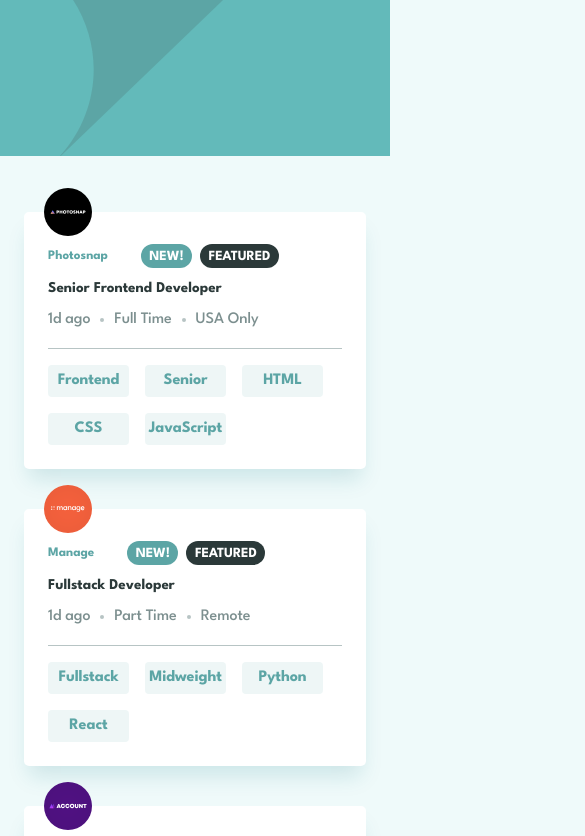
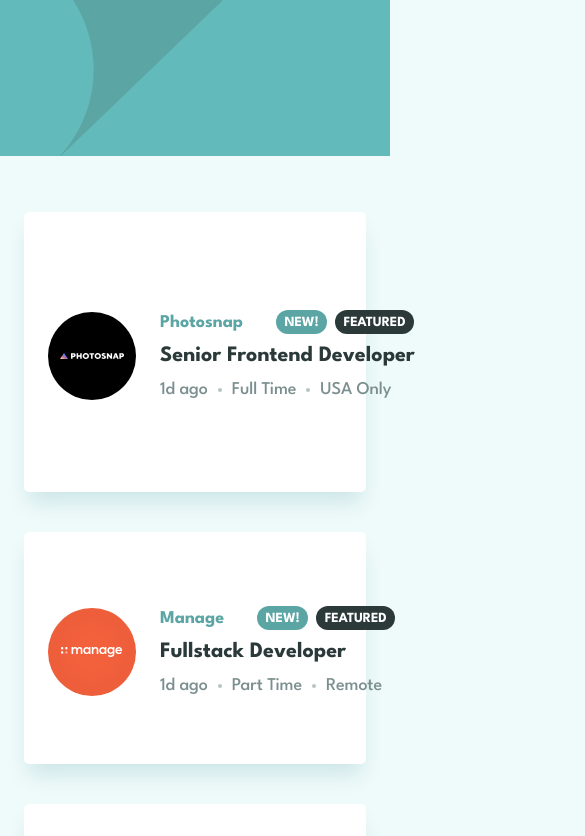
Before and after one commit to tikosaghinadze/job-listings-with-filtering, a React (Vite) app: page / in a window 390 px wide. Shown: the top 836 px of the page, 585 px wide, since content can reach past the window. Built offline with nearby package versions, Linux system fonts and the light colour scheme.

Commit message:
Added media query for desktop design

```diff
--- a/src/App.css
+++ b/src/App.css
@@ -76,6 +76,7 @@ header {
   flex-direction: column;
   align-items: center;
   gap: 8px;
+  width: 255px;
 }
 .company-new-feature {
   width: 100%;
@@ -212,3 +213,41 @@ header {
   cursor: pointer;
   background-color: #2b3939;
 }
+@media (max-width: 1440px) {
+  .rectangle {
+    display: none;
+  }
+  .job-div {
+    justify-content: space-between;
+    align-items: center;
+    gap: 263px;
+    flex-direction: row;
+  }
+  .main-container {
+    max-width: 1110px;
+  }
+  .logoSvg {
+    width: 88px;
+    height: 88px;
+    position: static; /* or any other desired position */
+    transform: none;
+  }
+  .left-div {
+    display: flex;
+    justify-content: center;
+    align-items: center;
+    gap: 24px;
+  }
+  .position {
+    font-size: 22px;
+  }
+  .more-details span {
+    font-size: 18px;
+  }
+  .header-job {
+    gap: 10px;
+  }
+  .company {
+    font-size: 18px;
+  }
+}
--- a/src/App.jsx
+++ b/src/App.jsx
@@ -45,7 +45,6 @@ function App() {
             );
           });
         });
-  console.log(filteredArray);
   return (
     <>
       <header>
```
